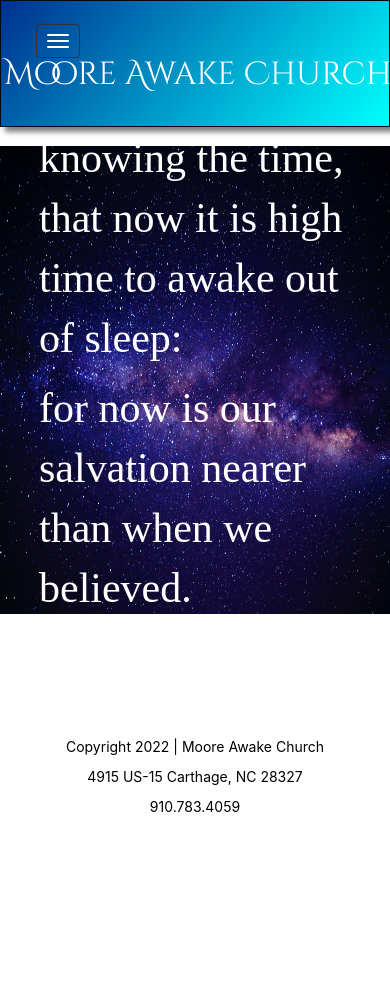
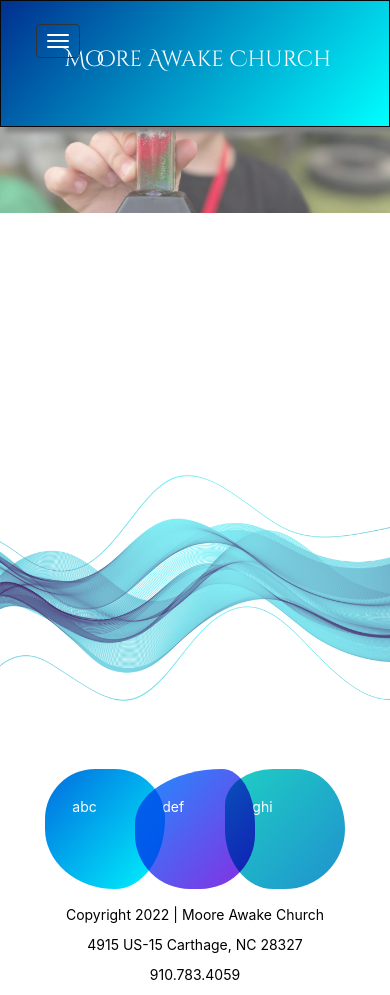
Before and after one commit to Katrina-Dierking/mooreawake, a React (Create React App) app: page / in a window 390 px wide. Before the commit the page ends 844 px from the top, so only its background shows below. Built offline with nearby package versions, Linux system fonts and the light colour scheme; some icons are missing; a web font is replaced by a local one.

Commit message:
media queries for test and nav

```diff
--- a/src/components/colorboxes/colorbox.css
+++ b/src/components/colorboxes/colorbox.css
@@ -39,8 +39,16 @@ body{
   background: #ffd;
 } */
 
-@media (max-width: 600px) {
+@media screen and (max-width: 652px){
   body {
     flex-direction: column;
   }
+
+  .circle-1,
+  .circle-2,
+  .circle-3 {
+    width: 120px;
+    height: 120px;
+    margin-bottom: 10%;
+  }
 }
--- a/src/components/topNav/topNav.css
+++ b/src/components/topNav/topNav.css
@@ -1,7 +1,7 @@
 .logo {
   font-family: 'Cinzel Decorative', cursive;
     color: white;
-    font-size: 32px;
+    font-size: 24px;
 }
 .pixLogo {
     display:flex;
@@ -86,16 +86,17 @@ li img {
     border-radius: 50%;
 }
 
-@media screen and (max-width: 868px){
+@media screen and (max-width: 652px){
+    /* //858 */
     .pixLogo {
         width: 95vw;
 
     }
 
     .logo {
-        font-size: 32px;
+        font-size: 22px;
         text-align: center;
-        padding-top:3%;
+        padding-top:1%;
     }
 
     .icons img {
--- a/src/testpage/testpage.css
+++ b/src/testpage/testpage.css
@@ -41,3 +41,15 @@
     color: teal;
     font-family: 'Cinzel Decorative', cursive;
 }
+
+@media screen and (max-width: 652px){
+    .swirl {
+        margin-top: -65%;
+    }
+
+    .testVerse {
+        display:none;
+    }
+
+
+}
--- a/src/views/home/Home.js
+++ b/src/views/home/Home.js
@@ -11,8 +11,7 @@ const Home = () => {
   return (
 
       <section className="homeBody">
-      <TopNav />
-      <Header />
+      <TestPage />
       <Footer />
       </section>
 
@@ -20,4 +19,5 @@ const Home = () => {
     }
 
     export default Home
-    // <TestPage />
+    // <TopNav />
+    // <Header />
```
